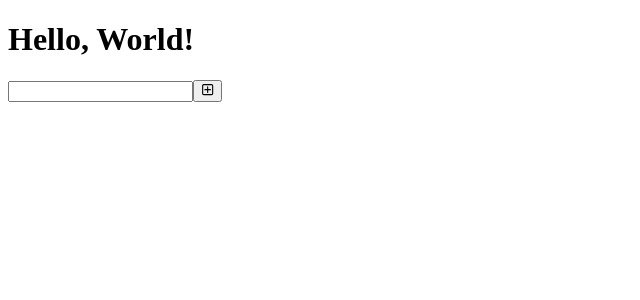
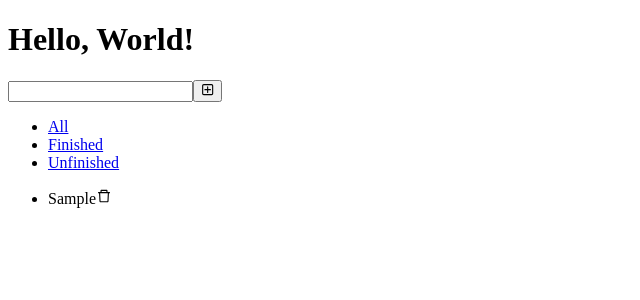
Before and after one commit to reimarrosas/gawain, a React (Create React App) app: page / in a window 1280 px wide. Both pictures are taken after typing "Sample" into the empty fields and a click on the button 207 px from the left and 91 px from the top of the page. Shown: the top 300 px of the page, without its empty margins (0-640 px from the left). Built offline with nearby package versions, Linux system fonts and the light colour scheme.

Commit message:
Implemented Routing but not yet fixed

```diff
--- a/public/index.html
+++ b/public/index.html
@@ -3,7 +3,7 @@
   <head>
     <meta charset="UTF-8" />
     <meta http-equiv="X-UA-Compatible" content="IE=edge" />
-    <meta name="viewport" content="width=device-width, initial-scale=`" />
+    <meta name="viewport" content="width=device-width, initial-scale=1.0" />
     <title>Gawain: A Todo App</title>
   </head>
   <body>
--- a/src/App.js
+++ b/src/App.js
@@ -1,6 +1,7 @@
 import React, { useState } from "react";
 
 import CreateTodoForm from "./Components/CreateTodoForm";
+import NavRouting from "./Components/NavRouting";
 
 function App() {
   const [todos, setTodos] = useState([]);
@@ -9,7 +10,10 @@ function App() {
     <div className="App">
       <h1>Hello, World!</h1>
       <CreateTodoForm todos={todos} setTodos={setTodos} />
-      {console.log(todos)}
+      <NavRouting todos={todos} />
+      {console.log(todos)}{" "}
+      {console.log(todos.filter((todo) => todo.todoCompleted))}
+      {console.log(todos.filter((todo) => !todo.todoCompleted))}
     </div>
   );
 }
--- a/src/Components/CreateTodoForm.js
+++ b/src/Components/CreateTodoForm.js
@@ -2,13 +2,13 @@ import React, { useState } from "react";
 import { CgAddR } from "react-icons/cg";
 import { nanoid } from "nanoid";
 
-const CreateTodo = (props) => {
+const CreateTodo = ({ todos, setTodos }) => {
   const [inputVal, setInputVal] = useState("");
 
   const handleFormSubmit = (event) => {
     event.preventDefault();
-    props.setTodos(
-      props.todos.concat([
+    setTodos(
+      todos.concat([
         {
           todoContent: inputVal,
           todoId: nanoid(8),
--- /dev/null
+++ b/src/Components/NavRouters.js
@@ -0,0 +1,24 @@
+import React from "react";
+import { Link } from "react-router-dom";
+
+const NavRouters = ({ Routes }) => {
+  return (
+    <>
+      <nav className="nav-routing">
+        <ul className="nav-routing__links">
+          <li className="nav-routing__link">
+            <Link to={Routes.all}>All</Link>
+          </li>
+          <li className="nav-routing__link">
+            <Link to={Routes.finished}>Finished</Link>
+          </li>
+          <li className="nav-routing__link">
+            <Link to={Routes.unfinished}>Unfinished</Link>
+          </li>
+        </ul>
+      </nav>
+    </>
+  );
+};
+
+export default NavRouters;
--- /dev/null
+++ b/src/Components/NavRouting.js
@@ -0,0 +1,24 @@
+import React from "react";
+import { BrowserRouter as Router } from "react-router-dom";
+
+import NavRouters from "./NavRouters";
+import NavSwitches from "./NavSwitches";
+
+const NavRouting = ({ todos }) => {
+  const Routes = {
+    all: "/",
+    finished: "/finished",
+    unfinished: "/unfinished",
+  };
+
+  return (
+    <>
+      <Router>
+        <NavRouters Routes={Routes} />
+        <NavSwitches todos={todos} Routes={Routes} />
+      </Router>
+    </>
+  );
+};
+
+export default NavRouting;
--- /dev/null
+++ b/src/Components/NavSwitches.js
@@ -0,0 +1,23 @@
+import React from "react";
+import { Switch, Route } from "react-router-dom";
+import TodoSections from "./TodoSections";
+
+const NavSwitches = ({ todos, Routes }) => {
+  return (
+    <>
+      <Switch>
+        <Route path={Routes.all}>
+          <TodoSections todos={todos} section="all" />
+        </Route>
+        <Route path={Routes.finished}>
+          <TodoSections todos={todos} section="finished" />
+        </Route>
+        <Route path={Routes.unfinished}>
+          <TodoSections todos={todos} section="unfinished" />
+        </Route>
+      </Switch>
+    </>
+  );
+};
+
+export default NavSwitches;
--- /dev/null
+++ b/src/Components/TodoItems.js
@@ -0,0 +1,13 @@
+import React from "react";
+import { AiOutlineDelete } from "react-icons/ai";
+
+const TodoItems = ({ todo }) => {
+  return (
+    <li className="todos__list-item">
+      <span className="todos__todo-content">{todo.todoContent}</span>
+      <AiOutlineDelete />
+    </li>
+  );
+};
+
+export default TodoItems;
--- /dev/null
+++ b/src/Components/TodoSections.js
@@ -0,0 +1,52 @@
+import React from "react";
+import TodoItems from "./TodoItems";
+
+const AllTodos = ({ todos }) => {
+  return (
+    <ul key="all-todos" className="all-todos">
+      {todos.map((todo) => {
+        return <TodoItems key={todo.todoId} todo={todo} />;
+      })}
+    </ul>
+  );
+};
+
+const FinishedTodos = ({ todos }) => {
+  return (
+    <ul key="finished-todos" className="finished-todos">
+      {todos
+        .filter((todo) => todo.todoCompleted)
+        .map((todo) => {
+          return <TodoItems key={todo.todoId} todo={todo} />;
+        })}
+    </ul>
+  );
+};
+
+const UnfinishedTodos = ({ todos }) => {
+  return (
+    <ul key="unfinished-todos" className="unfinished-todos">
+      {todos
+        .filter((todo) => !todo.todoCompleted)
+        .map((todo) => {
+          return <TodoItems key={todo.todoId} todo={todo} />;
+        })}
+    </ul>
+  );
+};
+
+const TodoSections = ({ todos, section }) => {
+  return (
+    <main className="todos">
+      {section === "all" ? (
+        <AllTodos todos={todos} />
+      ) : section === "finished" ? (
+        <FinishedTodos todos={todos} />
+      ) : (
+        <UnfinishedTodos todos={todos} />
+      )}
+    </main>
+  );
+};
+
+export default TodoSections;
```
Also changed, not shown: 1 other file (tests, documents, lock files or other folders).
